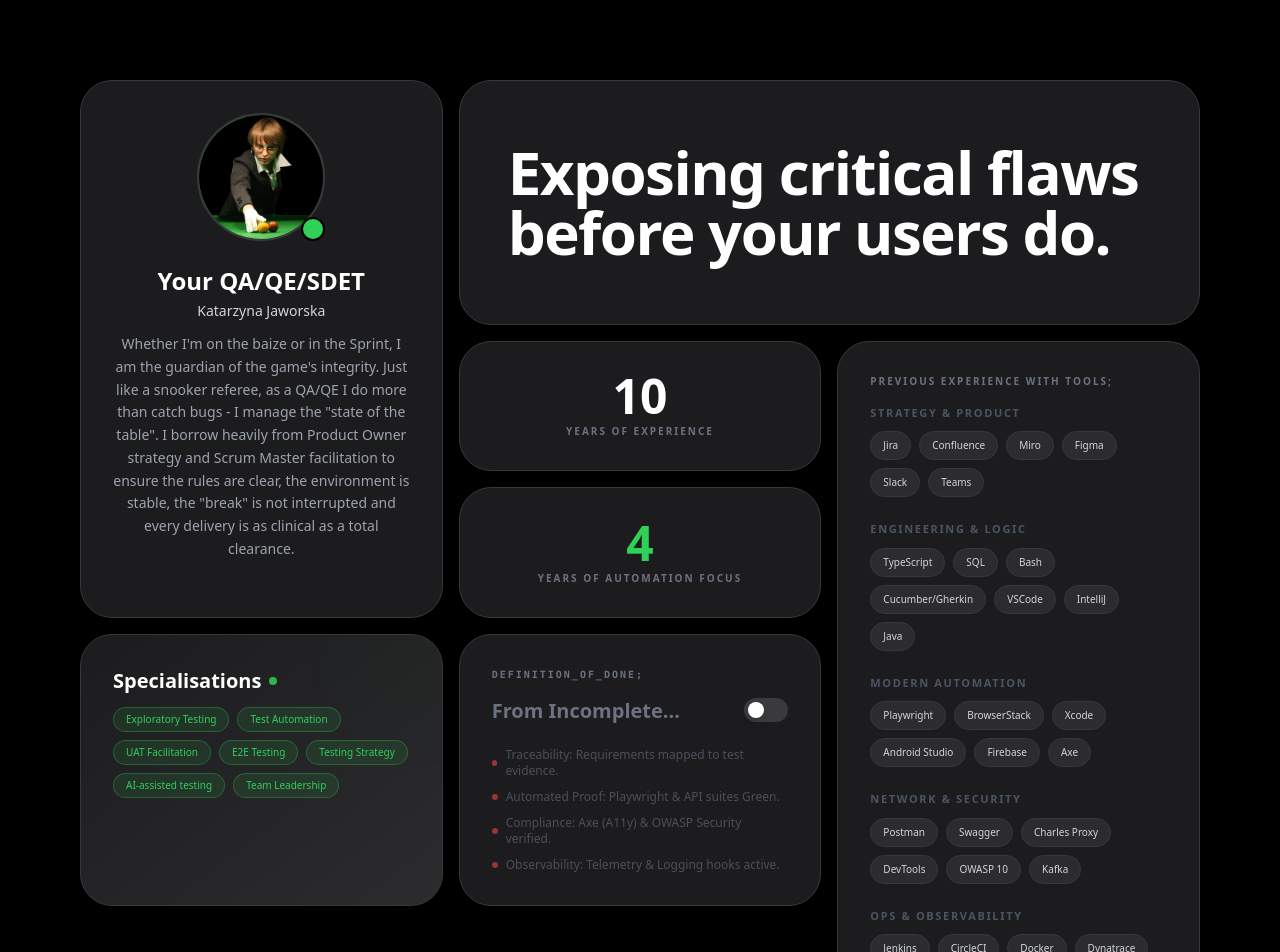
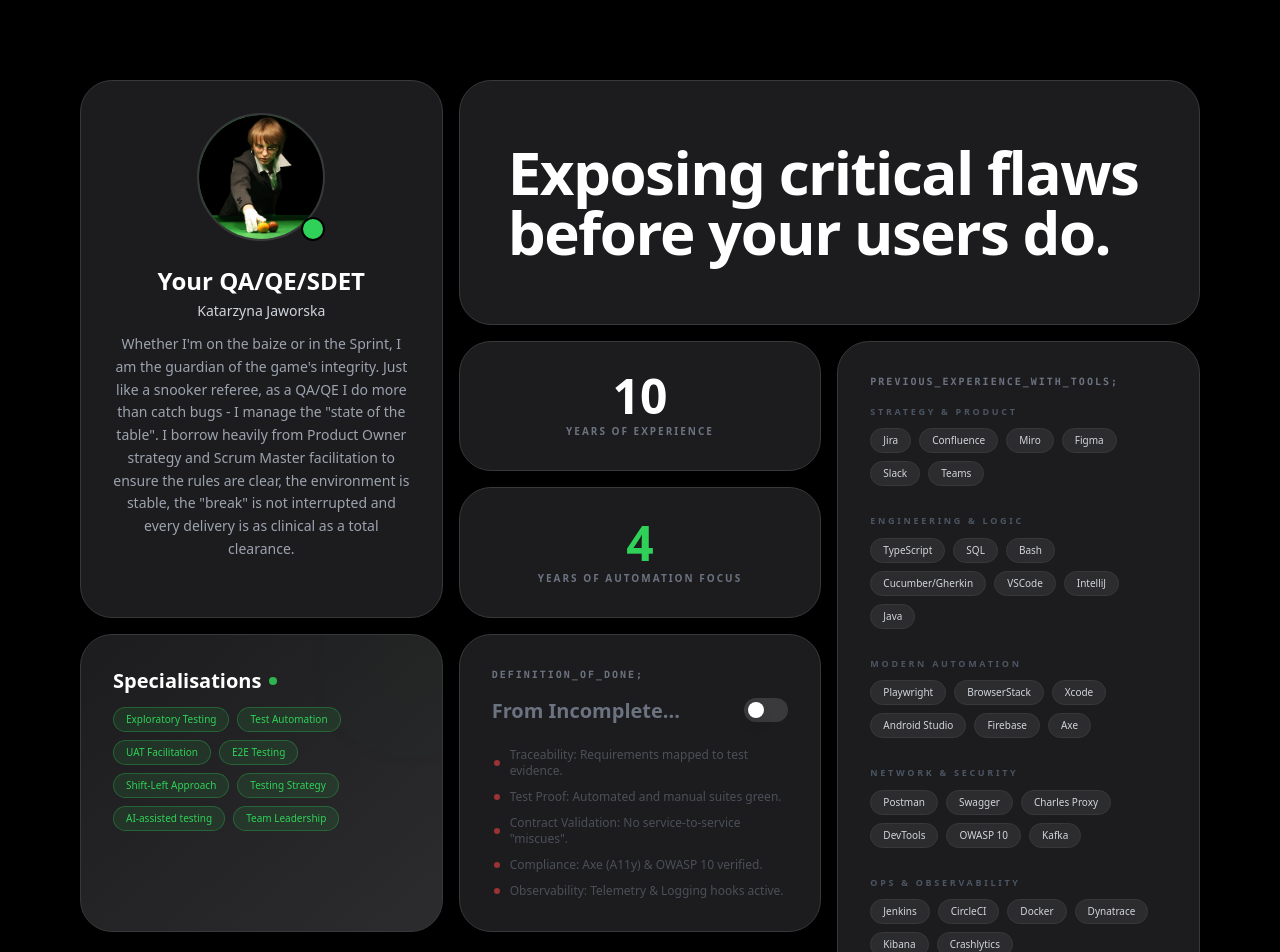
Before and after one commit to diantris/wroqet, a Next.js app: page / in a window 1280 px wide. Shown: the top 952 px of the page. Built offline with nearby package versions, Linux system fonts and the light colour scheme.

Commit message:
Content and styling changes

```diff
--- a/app/page.tsx
+++ b/app/page.tsx
@@ -75,15 +75,15 @@ export default function ProfessionalPortfolio() {
           transition={{ delay: 0.2 }}
           className="md:row-span-4 bg-[#1c1c1e] border border-[#38383a] rounded-[32px] p-8 flex flex-col"
         >
-          <span className="text-[10px] uppercase tracking-[0.2em] text-gray-500 font-bold">Previous experience with tools;</span>
+          <span className="text-[10px] uppercase tracking-[0.2em] font-mono text-gray-500 font-bold">Previous_experience_with_tools;</span>
 
-          <div className="mt-4 space-y-6 flex-1">
+          <div className="mt-4 space-y-7 flex-1">
             {/* Strategy & Product */}
             <div>
-              <h4 className="text-[11px] uppercase tracking-[0.15em] text-gray-600 font-semibold mb-2.5">Strategy & Product</h4>
+              <div className="text-[9px] uppercase tracking-[0.3em] text-gray-600 font-bold mb-2.5">Strategy & Product</div>
               <div className="flex flex-wrap gap-2">
                 {['Jira', 'Confluence', 'Miro', 'Figma', 'Slack', 'Teams'].map(tool => (
-                  <span key={tool} className="px-3 py-1.5 bg-[#2c2c2e] border border-[#38383a] rounded-full text-[10px] text-gray-300 font-medium hover:border-[#30d158]/40 transition-colors">
+                  <span key={tool} className="px-3 py-1 bg-[#2c2c2e] border border-[#38383a] rounded-full text-[10px] text-gray-300 font-medium hover:border-[#30d158]/40 transition-colors">
                     {tool}
                   </span>
                 ))}
@@ -91,11 +91,11 @@ export default function ProfessionalPortfolio() {
             </div>
 
             {/* Engineering & Logic */}
-            <div className="mt-6">
-              <h4 className="text-[11px] uppercase tracking-[0.15em] text-gray-600 font-semibold mb-2.5">Engineering & Logic</h4>
+            <div className="mt-7">
+              <div className="text-[9px] uppercase tracking-[0.3em] text-gray-600 font-bold mb-2.5">Engineering & Logic</div>
               <div className="flex flex-wrap gap-2">
                 {['TypeScript', 'SQL', 'Bash', 'Cucumber/Gherkin', 'VSCode', 'IntelliJ', 'Java'].map(tool => (
-                  <span key={tool} className="px-3 py-1.5 bg-[#2c2c2e] border border-[#38383a] rounded-full text-[10px] text-gray-300 font-medium hover:border-[#30d158]/40 transition-colors">
+                  <span key={tool} className="px-3 py-1 bg-[#2c2c2e] border border-[#38383a] rounded-full text-[10px] text-gray-300 font-medium hover:border-[#30d158]/40 transition-colors">
                     {tool}
                   </span>
                 ))}
@@ -103,11 +103,11 @@ export default function ProfessionalPortfolio() {
             </div>
 
             {/* Modern Automation */}
-            <div className="mt-6">
-              <h4 className="text-[11px] uppercase tracking-[0.15em] text-gray-600 font-semibold mb-2.5">Modern Automation</h4>
+            <div className="mt-7">
+              <div className="text-[9px] uppercase tracking-[0.3em] text-gray-600 font-bold mb-2.5">Modern Automation</div>
               <div className="flex flex-wrap gap-2">
                 {['Playwright', 'BrowserStack', 'Xcode', 'Android Studio', 'Firebase', 'Axe'].map(tool => (
-                  <span key={tool} className="px-3 py-1.5 bg-[#2c2c2e] border border-[#38383a] rounded-full text-[10px] text-gray-300 font-medium hover:border-[#30d158]/40 transition-colors">
+                  <span key={tool} className="px-3 py-1 bg-[#2c2c2e] border border-[#38383a] rounded-full text-[10px] text-gray-300 font-medium hover:border-[#30d158]/40 transition-colors">
                     {tool}
                   </span>
                 ))}
@@ -115,11 +115,11 @@ export default function ProfessionalPortfolio() {
             </div>
 
             {/* Network & Security */}
-            <div className="mt-6">
-              <h4 className="text-[11px] uppercase tracking-[0.15em] text-gray-600 font-semibold mb-2.5">Network & Security</h4>
+            <div className="mt-7">
+              <div className="text-[9px] uppercase tracking-[0.3em] text-gray-600 font-bold mb-2.5">Network & Security</div>
               <div className="flex flex-wrap gap-2">
                 {['Postman', 'Swagger', 'Charles Proxy', 'DevTools', 'OWASP 10', 'Kafka'].map(tool => (
-                  <span key={tool} className="px-3 py-1.5 bg-[#2c2c2e] border border-[#38383a] rounded-full text-[10px] text-gray-300 font-medium hover:border-[#30d158]/40 transition-colors">
+                  <span key={tool} className="px-3 py-1 bg-[#2c2c2e] border border-[#38383a] rounded-full text-[10px] text-gray-300 font-medium hover:border-[#30d158]/40 transition-colors">
                     {tool}
                   </span>
                 ))}
@@ -127,11 +127,11 @@ export default function ProfessionalPortfolio() {
             </div>
 
             {/* Ops & Observability */}
-            <div className="mt-6">
-              <h4 className="text-[11px] uppercase tracking-[0.15em] text-gray-600 font-semibold mb-2.5">Ops & Observability</h4>
+            <div className="mt-7">
+              <div className="text-[9px] uppercase tracking-[0.3em] text-gray-600 font-bold mb-2.5">Ops & Observability</div>
               <div className="flex flex-wrap gap-2">
                 {['Jenkins', 'CircleCI', 'Docker', 'Dynatrace', 'Kibana', 'Crashlytics'].map(tool => (
-                  <span key={tool} className="px-3 py-1.5 bg-[#2c2c2e] border border-[#38383a] rounded-full text-[10px] text-gray-300 font-medium hover:border-[#30d158]/40 transition-colors">
+                  <span key={tool} className="px-3 py-1 bg-[#2c2c2e] border border-[#38383a] rounded-full text-[10px] text-gray-300 font-medium hover:border-[#30d158]/40 transition-colors">
                     {tool}
                   </span>
                 ))}
@@ -154,8 +154,8 @@ export default function ProfessionalPortfolio() {
           </h3>
           <div className="w-full space-y-2 text-left">
             <div className="flex flex-wrap gap-2">
-              {['Exploratory Testing', 'Test Automation', 'UAT Facilitation', 'E2E Testing', 'Testing Strategy', 'AI-assisted testing', 'Team Leadership'].map((spec) => (
-                <span key={spec} className="px-3 py-1 bg-[#30d158]/10 border border-[#30d158]/30 rounded-full text-[10px] text-[#30d158] font-medium">
+              {['Exploratory Testing', 'Test Automation', 'UAT Facilitation', 'E2E Testing', 'Shift-Left Approach','Testing Strategy', 'AI-assisted testing', 'Team Leadership'].map((spec) => (
+                <span key={spec} className="px-3 py-1 bg-[#30d158]/10 border border-[#30d158]/30 rounded-full text-[10px] text-[#30d158] font-medium hover:border-[#30d158]/60 transition-colors">
                   {spec}
                 </span>
               ))}
@@ -186,20 +186,24 @@ export default function ProfessionalPortfolio() {
             </button>
           </div>
           <div className={`space-y-2.5 transition-opacity ${isVerified ? 'opacity-100' : 'opacity-60'}`}>
-            <div className="flex items-center gap-2 text-xs">
-              <div className={`h-1.5 w-1.5 rounded-full transition-colors ${isVerified ? 'bg-[#30d158]' : 'bg-red-500'}`} />
+            <div className="flex items-center gap-2.5 text-xs pl-0.5">
+              <div className={`h-1.5 w-1.5 rounded-full transition-colors flex-shrink-0 ${isVerified ? 'bg-[#30d158]' : 'bg-red-500'}`} />
               <span className={isVerified ? 'text-gray-300' : 'text-gray-500'}>Traceability: Requirements mapped to test evidence.</span>
             </div>
-            <div className="flex items-center gap-2 text-xs">
-              <div className={`h-1.5 w-1.5 rounded-full transition-colors ${isVerified ? 'bg-[#30d158]' : 'bg-red-500'}`} />
-              <span className={isVerified ? 'text-gray-300' : 'text-gray-500'}>Automated Proof: Playwright & API suites Green.</span>
+            <div className="flex items-center gap-2.5 text-xs pl-0.5">
+              <div className={`h-1.5 w-1.5 rounded-full transition-colors flex-shrink-0 ${isVerified ? 'bg-[#30d158]' : 'bg-red-500'}`} />
+              <span className={isVerified ? 'text-gray-300' : 'text-gray-500'}>Test Proof: Automated and manual suites green.</span>
             </div>
-            <div className="flex items-center gap-2 text-xs">
-              <div className={`h-1.5 w-1.5 rounded-full transition-colors ${isVerified ? 'bg-[#30d158]' : 'bg-red-500'}`} />
-              <span className={isVerified ? 'text-gray-300' : 'text-gray-500'}>Compliance: Axe (A11y) & OWASP Security verified.</span>
+            <div className="flex items-center gap-2.5 text-xs pl-0.5">
+              <div className={`h-1.5 w-1.5 rounded-full transition-colors flex-shrink-0 ${isVerified ? 'bg-[#30d158]' : 'bg-red-500'}`} />
+              <span className={isVerified ? 'text-gray-300' : 'text-gray-500'}>Contract Validation: No service-to-service "miscues".</span>
             </div>
-            <div className="flex items-center gap-2 text-xs">
-              <div className={`h-1.5 w-1.5 rounded-full transition-colors ${isVerified ? 'bg-[#30d158]' : 'bg-red-500'}`} />
+            <div className="flex items-center gap-2.5 text-xs pl-0.5">
+              <div className={`h-1.5 w-1.5 rounded-full transition-colors flex-shrink-0 ${isVerified ? 'bg-[#30d158]' : 'bg-red-500'}`} />
+              <span className={isVerified ? 'text-gray-300' : 'text-gray-500'}>Compliance: Axe (A11y) & OWASP 10 verified.</span>
+            </div>
+            <div className="flex items-center gap-2.5 text-xs pl-0.5">
+              <div className={`h-1.5 w-1.5 rounded-full transition-colors flex-shrink-0 ${isVerified ? 'bg-[#30d158]' : 'bg-red-500'}`} />
               <span className={isVerified ? 'text-gray-300' : 'text-gray-500'}>Observability: Telemetry & Logging hooks active.</span>
             </div>
           </div>
```
